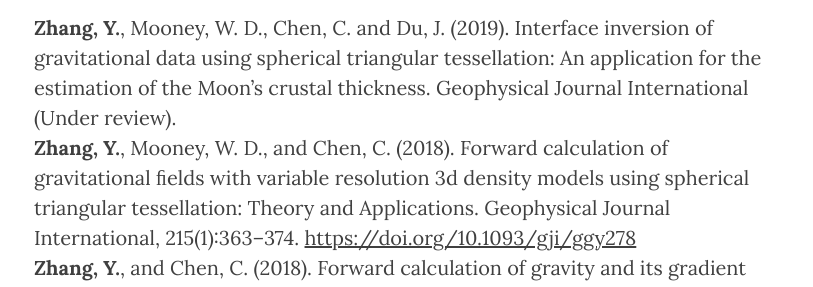
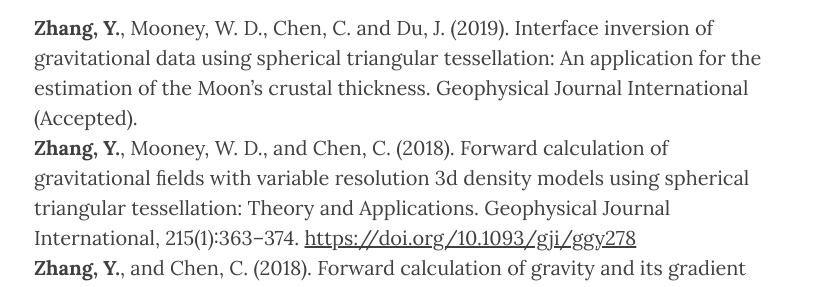
Before and after one commit to YiZhangCUG/YiZhangCUG.github.io, a Jekyll site: the page built from resumes.md, in a window 1280 px wide and 900 px high, scrolled down 3611 px. Shown: the part 245-532 px from the top of the window, without its empty margins (231-1044 px from the left). Built offline with Jekyll 4.4.1, drawn with Linux system fonts in a browser that asks for light colours; nearby versions of some CDN libraries.

Commit message:
Update resumes.md

```diff
--- a/resumes.md
+++ b/resumes.md
@@ -84,7 +84,7 @@
 
 ## Publication and talks
 ### Journal articles
-**Zhang, Y.**, Mooney, W. D., Chen, C. and Du, J. (2019). Interface inversion of gravitational data using spherical triangular tessellation: An application for the estimation of the Moon’s crustal thickness. Geophysical Journal International (Under review).
+**Zhang, Y.**, Mooney, W. D., Chen, C. and Du, J. (2019). Interface inversion of gravitational data using spherical triangular tessellation: An application for the estimation of the Moon’s crustal thickness. Geophysical Journal International (Accepted).
 **Zhang, Y.**, Mooney, W. D., and Chen, C. (2018). Forward calculation of gravitational ﬁelds with variable resolution 3d density models using spherical triangular tessellation: Theory and Applications. Geophysical Journal International, 215(1):363–374. [https://doi.org/10.1093/gji/ggy278](https://doi.org/10.1093/gji/ggy278)
 **Zhang, Y.**, and Chen, C. (2018). Forward calculation of gravity and its gradient using polyhedral representation of density interfaces: an application of spherical or ellipsoidal topographic gravity effect. Journal of Geodesy, 92(2), 205-218. [https://doi.org/10.1007/s00190-017-1057-3](https://doi.org/10.1007/s00190-017-1057-3)
 **Zhang, Y.**, Zhang, SX., Liang, Q. & Chen, C. (2015). Application of boundary identifying technologies using gravity and magnetic maps in 3-D geological mapping of the Western Junggar Area. Earth Science, 40(3), 431~440 (in Chinese).
```
